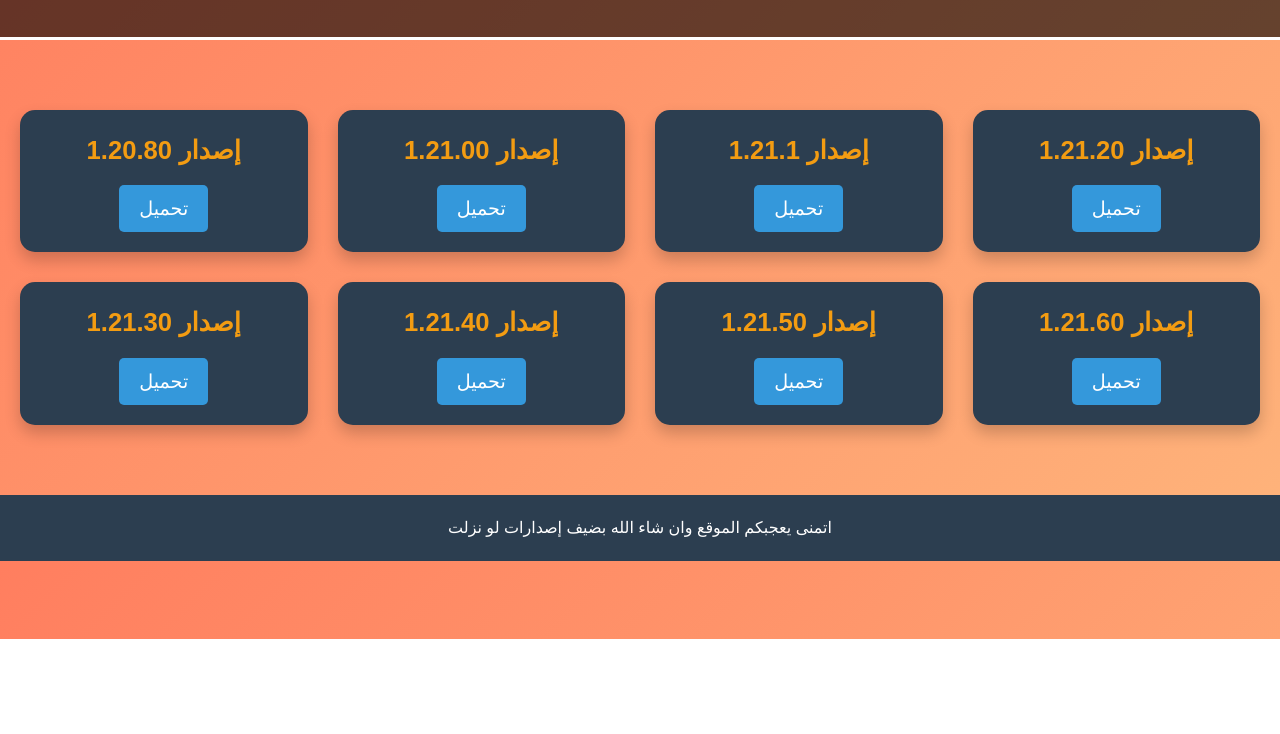
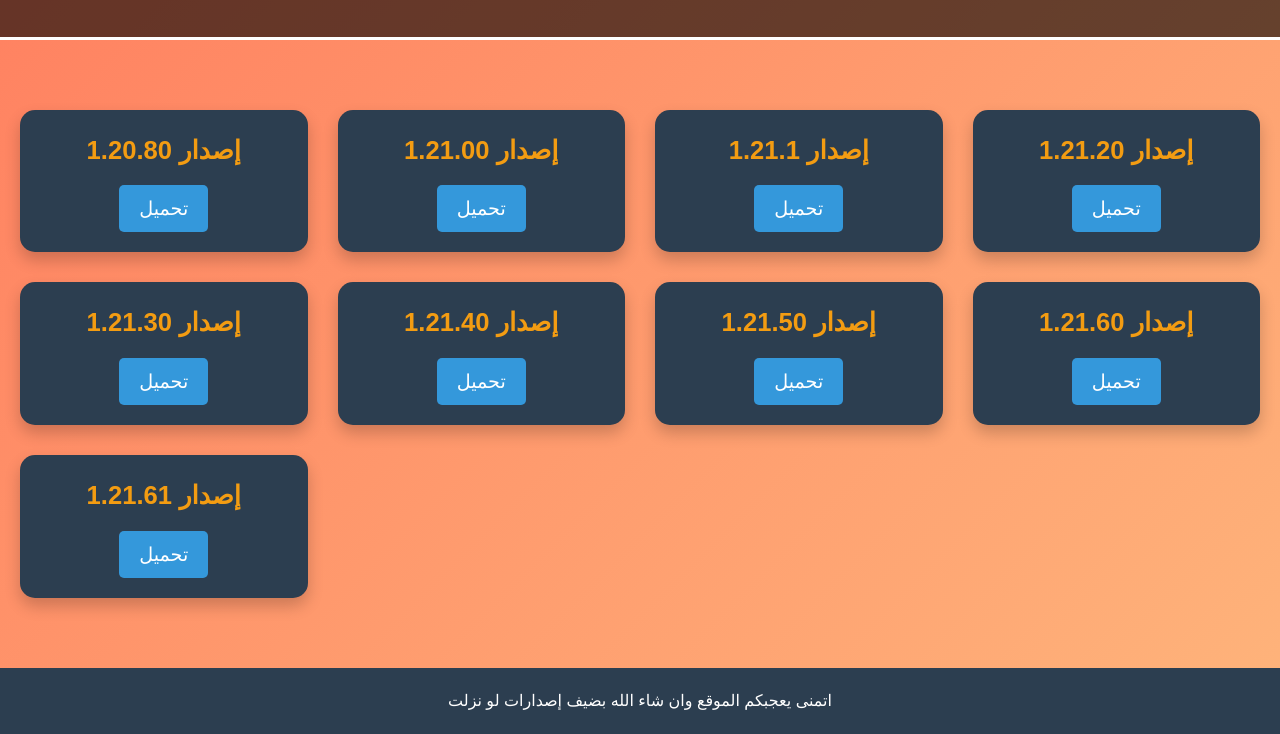
Before and after one commit to Azzzzozx/mcarab, a plain HTML site: page index.html in a window 1280 px wide. Shown: the part 161-895 px from the top of the page. Before the commit the page ends 800 px from the top, so only its background shows below. Drawn offline with Linux system fonts and the light colour scheme.

Commit message:
Update index.html

```diff
--- a/index.html
+++ b/index.html
@@ -137,6 +137,10 @@
                     <h2>إصدار 1.21.60</h2>
                     <button onclick="redirectToDownload('https://mcpelife.com/minecraft-pe-1-21-60-10/download/1/')">تحميل</button>
                 </div>
+                <div class="version-card">
+                    <h2>إصدار 1.21.61</h2>
+                    <button onclick="redirectToDownload('https://mcpelife.com/minecraft-pe-1-21-61-01/')">تحميل</button>
+                </div>
             </div>
         </div>
     </section>
```
